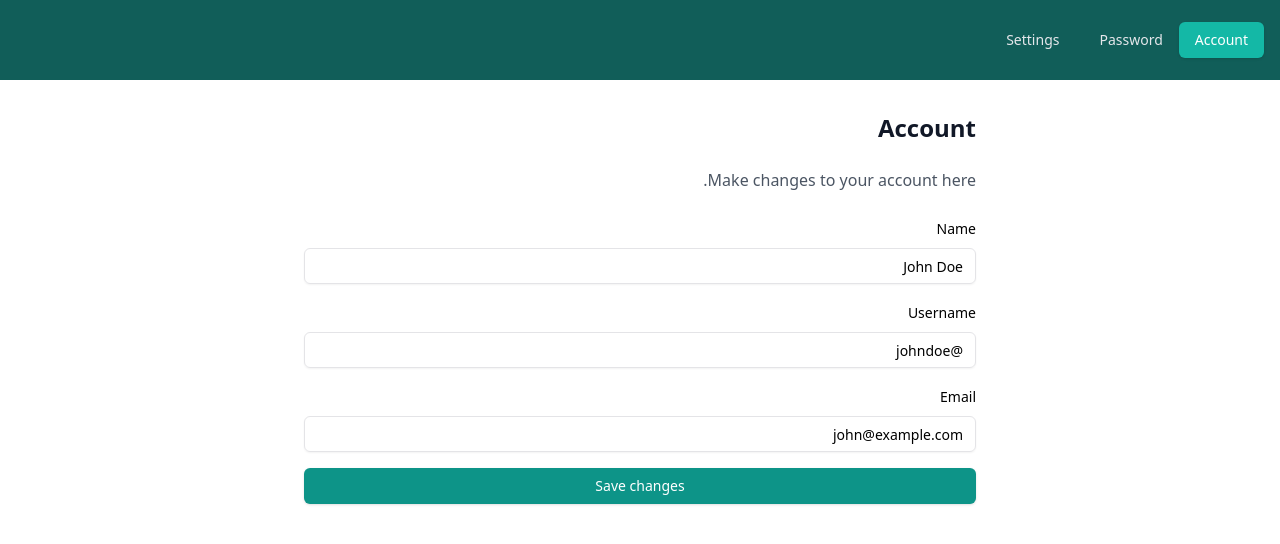
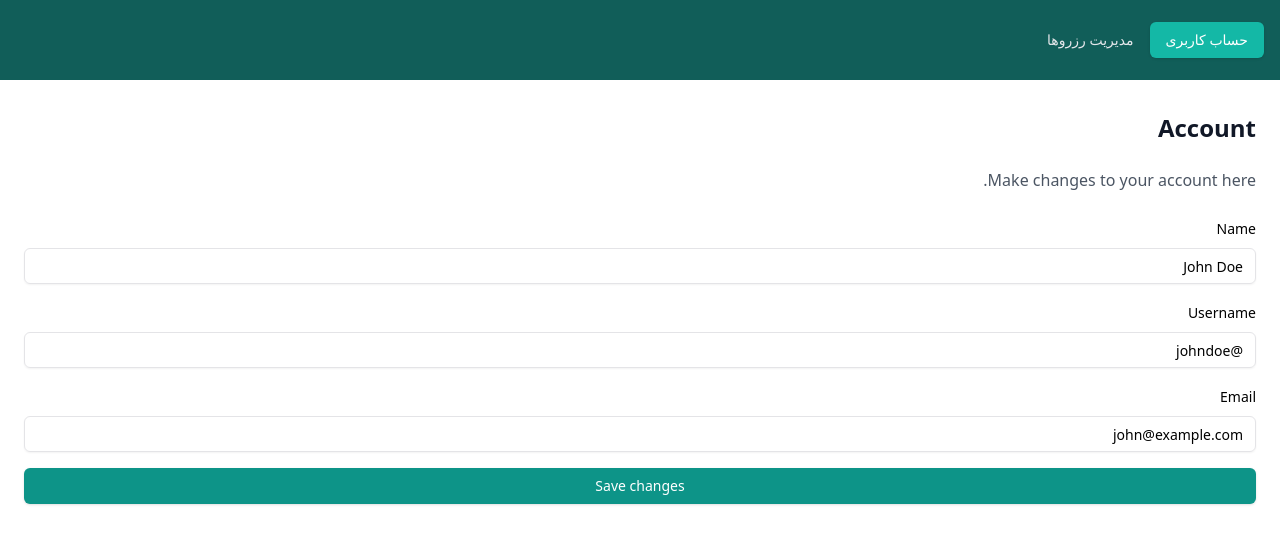
Before and after one commit to GhazalBasalighe/mosque-website, a Next.js app: page /user in a window 1280 px wide. Shown: the top 544 px of the page. Built offline with nearby package versions, Linux system fonts and the light colour scheme.

Commit message:
feat : store the userInfo after login

```diff
--- a/app/(pages)/user/page.tsx
+++ b/app/(pages)/user/page.tsx
@@ -15,26 +15,20 @@ function page() {
           value="account"
           className="px-4 py-2 rounded-md data-[state=active]:bg-teal-500 data-[state=active]:text-white text-gray-200"
         >
-          Account
+          حساب کاربری
         </TabsTrigger>
         <TabsTrigger
-          value="password"
+          value="reservationManagement"
           className="px-4 py-2 rounded-md data-[state=active]:bg-teal-500 data-[state=active]:text-white text-gray-200"
         >
-          Password
-        </TabsTrigger>
-        <TabsTrigger
-          value="settings"
-          className="px-4 py-2 rounded-md data-[state=active]:bg-teal-500 data-[state=active]:text-white text-gray-200"
-        >
-          Settings
+          مدیریت رزروها
         </TabsTrigger>
       </TabsList>
       <TabsContent
         value="account"
         className="p-6 bg-white dark:bg-gray-800 min-h-[calc(100vh-80px)]"
       >
-        <div className="max-w-2xl mx-auto space-y-6">
+        <div className=" space-y-6">
           <h2 className="text-2xl font-bold text-gray-900 dark:text-white">
             Account
           </h2>
@@ -74,7 +68,7 @@ function page() {
         </div>
       </TabsContent>
       <TabsContent
-        value="password"
+        value="reservationManagement"
         className="p-6 bg-white dark:bg-gray-800 min-h-[calc(100vh-80px)]"
       >
         <div className="max-w-2xl mx-auto space-y-6">
@@ -103,52 +97,6 @@ function page() {
           </div>
         </div>
       </TabsContent>
-      <TabsContent
-        value="settings"
-        className="p-6 bg-white dark:bg-gray-800 min-h-[calc(100vh-80px)]"
-      >
-        <div className="max-w-2xl mx-auto space-y-6">
-          <h2 className="text-2xl font-bold text-gray-900 dark:text-white">
-            Settings
-          </h2>
-          <p className="text-gray-600 dark:text-gray-300">
-            Manage your account settings and preferences.
-          </p>
-          <div className="space-y-4">
-            <div className="flex items-center space-x-2">
-              <input
-                type="checkbox"
-                id="marketing"
-                className="rounded border-teal-500 text-teal-500 focus:ring-teal-500"
-              />
-              <Label htmlFor="marketing">Receive marketing emails</Label>
-            </div>
-            <div className="flex items-center space-x-2">
-              <input
-                type="checkbox"
-                id="newsletter"
-                className="rounded border-teal-500 text-teal-500 focus:ring-teal-500"
-              />
-              <Label htmlFor="newsletter">Receive newsletter</Label>
-            </div>
-            <div className="space-y-2">
-              <Label htmlFor="language">Preferred language</Label>
-              <select
-                id="language"
-                className="w-full rounded-md border-gray-300 shadow-sm focus:border-teal-300 focus:ring focus:ring-teal-200 focus:ring-opacity-50"
-              >
-                <option>English</option>
-                <option>Spanish</option>
-                <option>French</option>
-                <option>German</option>
-              </select>
-            </div>
-            <Button className="w-full bg-teal-700 hover:bg-teal-600 text-white">
-              Save preferences
-            </Button>
-          </div>
-        </div>
-      </TabsContent>
     </Tabs>
   );
 }
--- a/app/components/LoginPage/LoginPage.tsx
+++ b/app/components/LoginPage/LoginPage.tsx
@@ -15,6 +15,14 @@ interface IFormInput {
 
 interface ILoginResponse {
   access_token: string;
+  userInfo: {
+    id: number;
+    username: string;
+    first_name: string;
+    last_name: string;
+    phone_number: string;
+    role: string;
+  };
 }
 
 export default function LoginPage({
@@ -42,6 +50,8 @@ export default function LoginPage({
         }
       );
       localStorage.setItem("token", response.data.access_token);
+      localStorage.setItem("userName", response.data.userInfo.username);
+      localStorage.setItem("id", response.data.userInfo.id.toString());
       if (response.status === 200) {
         toast.success("ورود به حساب با موفقیت انجام شد");
         setTimeout(() => {
```
